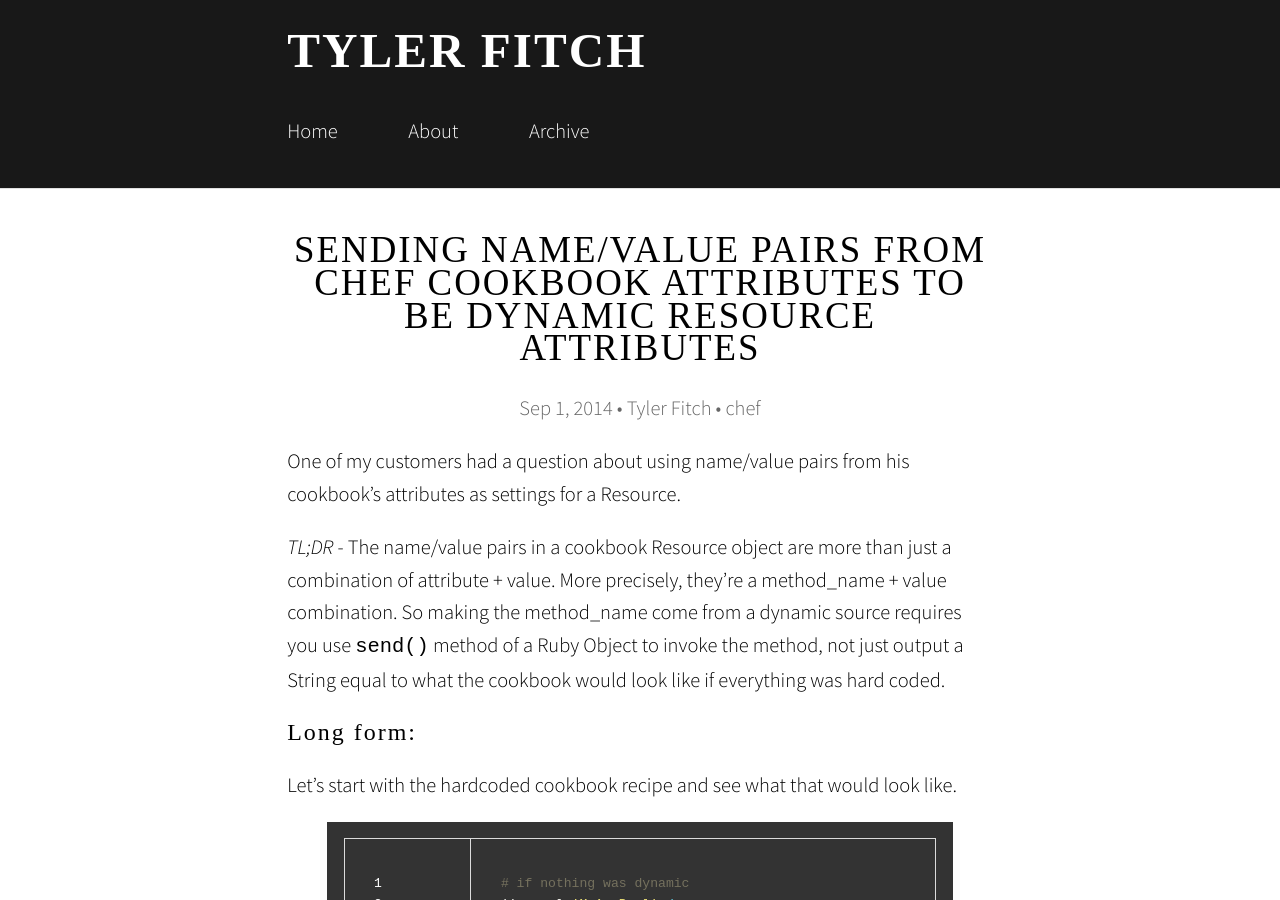
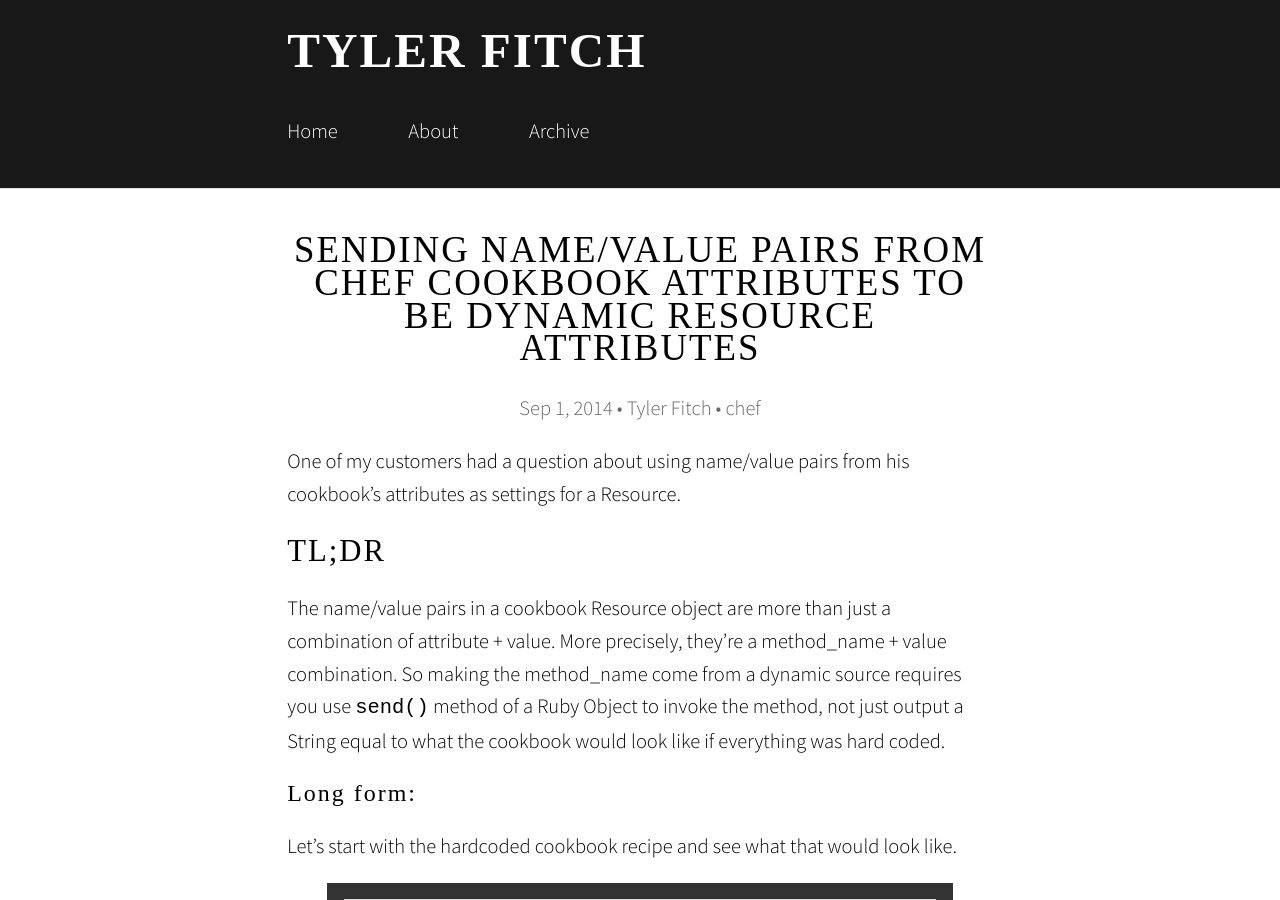
Before and after one commit to tfitch/tfitch.github.io, a Jekyll site: the page built from _posts/2014-09-01-sending-name-value-pairs-from-chef-cookbook.md, in a window 1280 px wide and 900 px high. Built offline with Jekyll 4.4.1, drawn with Linux system fonts in a browser that asks for light colours; nearby versions of some CDN libraries; some web fonts are replaced; comment, search, counter and statistics services are not loaded.

Commit message:
minor formatting of the tl;dr

```diff
--- a/_posts/2014-09-01-sending-name-value-pairs-from-chef-cookbook.md
+++ b/_posts/2014-09-01-sending-name-value-pairs-from-chef-cookbook.md
@@ -7,7 +7,8 @@ categories:
 ---
 One of my customers had a question about using name/value pairs from his cookbook’s attributes as settings for a Resource.
 
-*TL;DR* - The name/value pairs in a cookbook Resource object are more than just a combination of attribute + value. More precisely, they’re a method_name + value combination. So making the method_name come from a dynamic source requires you use `send()` method of a Ruby Object to invoke the method, not just output a String equal to what the cookbook would look like if everything was hard coded.
+## TL;DR
+The name/value pairs in a cookbook Resource object are more than just a combination of attribute + value. More precisely, they’re a method_name + value combination. So making the method_name come from a dynamic source requires you use `send()` method of a Ruby Object to invoke the method, not just output a String equal to what the cookbook would look like if everything was hard coded.
 
 ### Long form:
 Let’s start with the hardcoded cookbook recipe and see what that would look like.
```
Also changed, not shown: _posts/2014-09-05-searching-by-a-nodes-cookbooks-attributes.md (+2 -1 lines).
